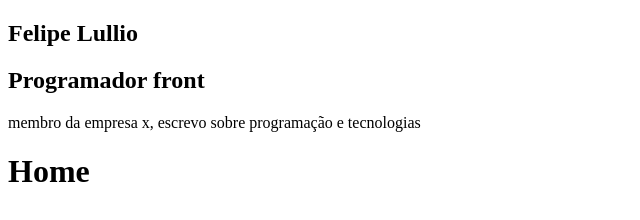
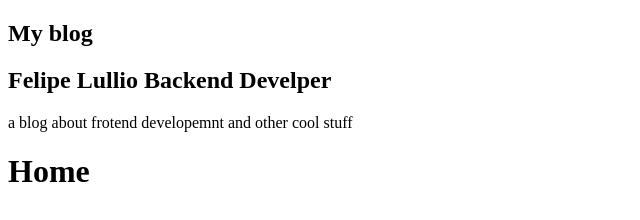
Before and after one commit to lullinho/meu-blog-gatsby, a Gatsby site: page / in a window 1280 px wide. Shown: the whole page, without its empty margins (0-640 px from the left). Built offline with nearby package versions, Linux system fonts and the light colour scheme; Gatsby itself is replaced by a stand-in of ours.

Commit message:
buscar dados usando o StaticQuery
passar os dados query pra dentro da interface do site:

1º importar o staticquery e graphql do gatsby, criar o staticquery e criar uma query para pegar os dados index.js no components profile

2º Ao vez de colocar nossos dados de forma estática, o nome, posição de cargo e descrição, vamos usar o graphyql pra pegar esses dados do nosso profile

3º render vai pegar o data, resultado da query e o conteúdo que a gente quer renderizar

```diff
--- a/gatsby-config.js
+++ b/gatsby-config.js
@@ -3,6 +3,7 @@
 module.exports = {
   siteMetadata: {
     title: `My blog`,
+    position: 'Felipe Lullio Backend Develper',
     description: `a blog about frotend developemnt and other cool stuff`,
     author: `@my-blog`,
   },
--- a/src/components/Profile/index.js
+++ b/src/components/Profile/index.js
@@ -1,11 +1,30 @@
 import React from 'react'
+import {StaticQuery, graphql} from 'gatsby'
 
 const Profile = () => (
-    <div class="Profile-wrapper">
-        <h1>Felipe Lullio</h1>
-        <h2>Programador front</h2>
-        <p>membro da empresa x, escrevo sobre programação e tecnologias</p>
-    </div>
+    <StaticQuery
+        query={graphql`
+        query MysiteMedata{
+            site{
+                siteMetadata{
+                    title
+                    position
+                    description
+                    author
+                }
+            }
+        }
+
+        `}
+        render={data => (
+            <div class="Profile-wrapper">
+                    <h1>{data.site.siteMetadata.title}</h1>
+                    <h2>{data.site.siteMetadata.position}</h2>
+                    <p>{data.site.siteMetadata.description}</p>
+            </div>
+        )}
+    />
+
 )
 
 export default Profile
```
